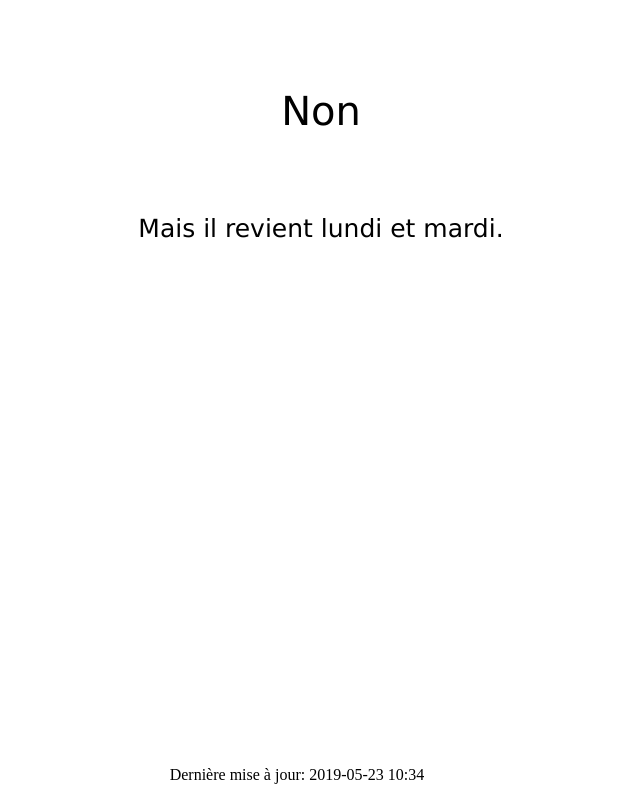
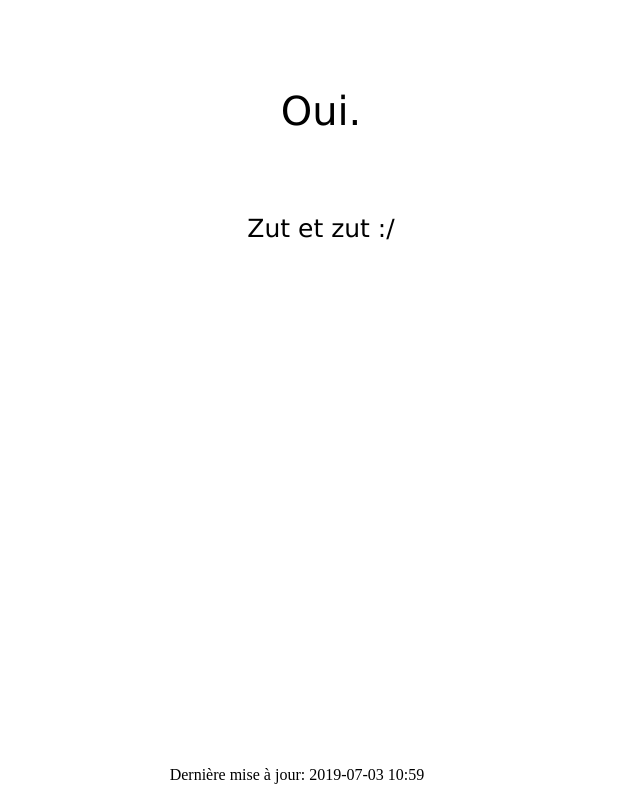
Before and after one commit to clemherreman/estcequeclementestaparis.fr, a plain HTML site: page index.html in a window 1280 px wide. Shown: the whole page, without its empty margins (319-959 px from the left). Drawn offline with Linux system fonts and the light colour scheme.

Commit message:
index.html

```diff
--- a/index.html
+++ b/index.html
@@ -33,11 +33,11 @@
     </head>
     <body>
         <p class="msg">
-            Non
+            Oui.
         </p>
         <p class="submsg">
-            Mais il revient lundi et mardi.
+            Zut et zut :/
         </p>
-        <p class="maj">Dernière mise à jour: 2019-05-23 10:34</p>
+        <p class="maj">Dernière mise à jour: 2019-07-03 10:59</p>
     </body>
 </html>
```
